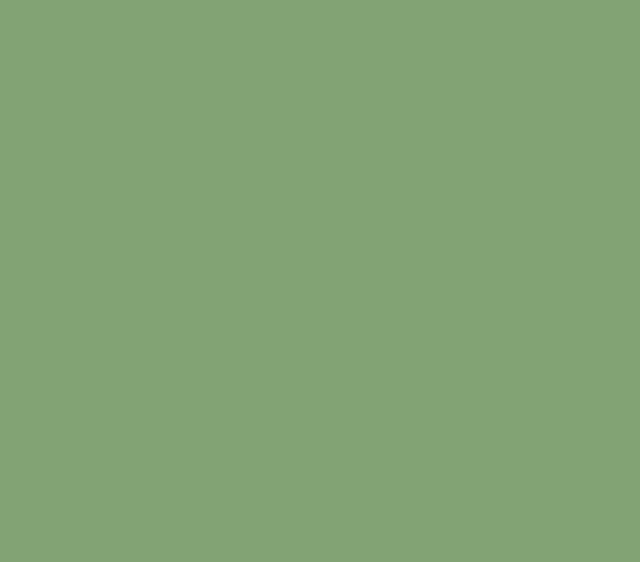
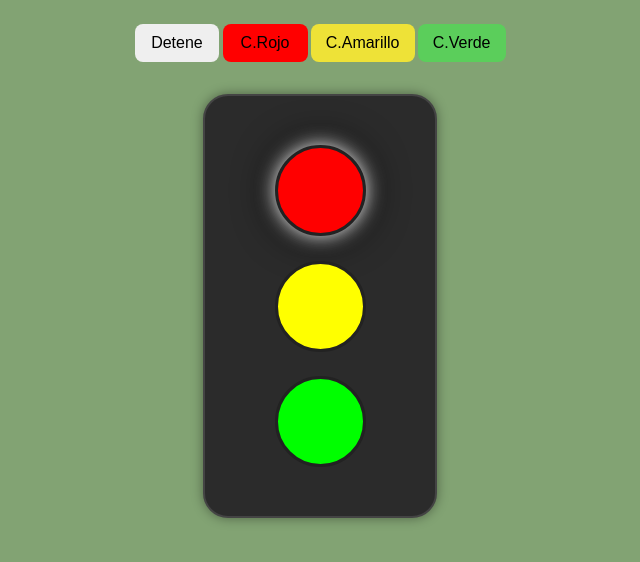
Before and after one commit to SantiagoEmilio/frontend-semaforo, a plain HTML site: page index.html in a window 1280 px wide. Shown: the whole page, without its empty margins (320-960 px from the left). Drawn offline with Linux system fonts and the light colour scheme; the site is published under a folder, as on GitHub Pages, so addresses that start at the root find nothing; no server answers.

Commit message:
arreglando el envio de carga css

```diff
--- a/index.html
+++ b/index.html
@@ -3,10 +3,10 @@
 <head>
     <meta charset="UTF-8">
     <meta name="viewport" content="width=device-width, initial-scale=1.0">
-    <title>Semaforo</title>
-    <link rel="stylesheet" href="index.css">
+    <title>Semáforo</title>
+    <link rel="stylesheet" href="./index.css">
 </head>
 <body>
-    <script type="module" src="/View/index.js"></script>
+    <script type="module" src="./View/index.js"></script>
 </body>
 </html>
```
